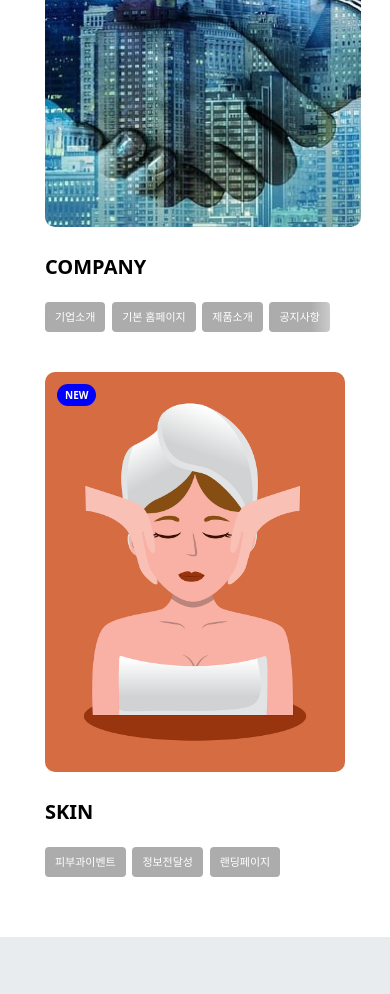
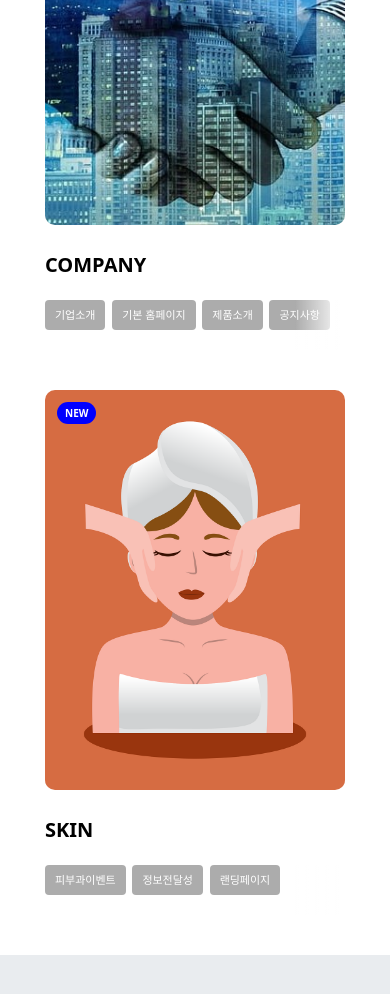
Before and after one commit to Daseul727/pure-html, a website built with webpack: page index.html in a window 390 px wide. Shown: the part 1514-2508 px from the top of the page. Built offline with nearby package versions, Linux system fonts and the light colour scheme.

Commit message:
index css - portfolio 수정 (grid)

```diff
--- a/css/style.css
+++ b/css/style.css
@@ -136,14 +136,14 @@ nav a#pull {
 }
 
 .portfolio-ul {
-  display: flex;
-  flex-wrap: wrap;
   list-style-type: none;
+  display: grid;
+  grid-template-columns: repeat(auto-fill, minmax(250px, 1fr));
+  gap: 20px; /* 아이템 사이 간격 */
 }
 .portfolio-li {
-  flex: calc(25% - 50px); /* 25% width minus the padding */
+  box-sizing: border-box;
   padding: 0 25px;
-  box-sizing: border-box; /* Ensure padding is included in width calculation */
   margin-bottom: 20px; /* Space between rows */
 }
 
@@ -319,7 +319,7 @@ footer {
 
 
   .portfolio-li {
-    flex: 0 0 calc(50% - 20px); /* 작은 화면에서는 항목을 2열로 */
+    grid-template-columns: repeat(auto-fill, minmax(200px, 1fr)); /* 작은 화면에서는 더 좁은 열로 */
   }
 
   .section-2 .title-wrap {
@@ -343,10 +343,6 @@ footer {
     padding: 10px 10px;
   }
 
-  .portfolio-li {
-   flex: 0 0 100%; /* 모바일에서는 항목을 1열로 */
-  }
-
   .footer-ul {
     display: block;
   }
```
